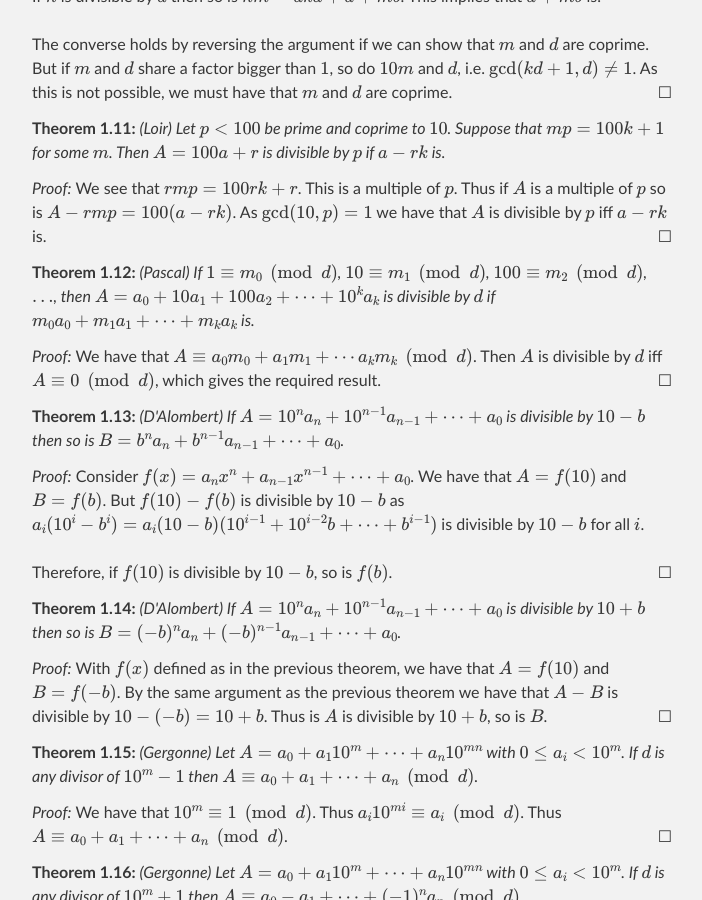
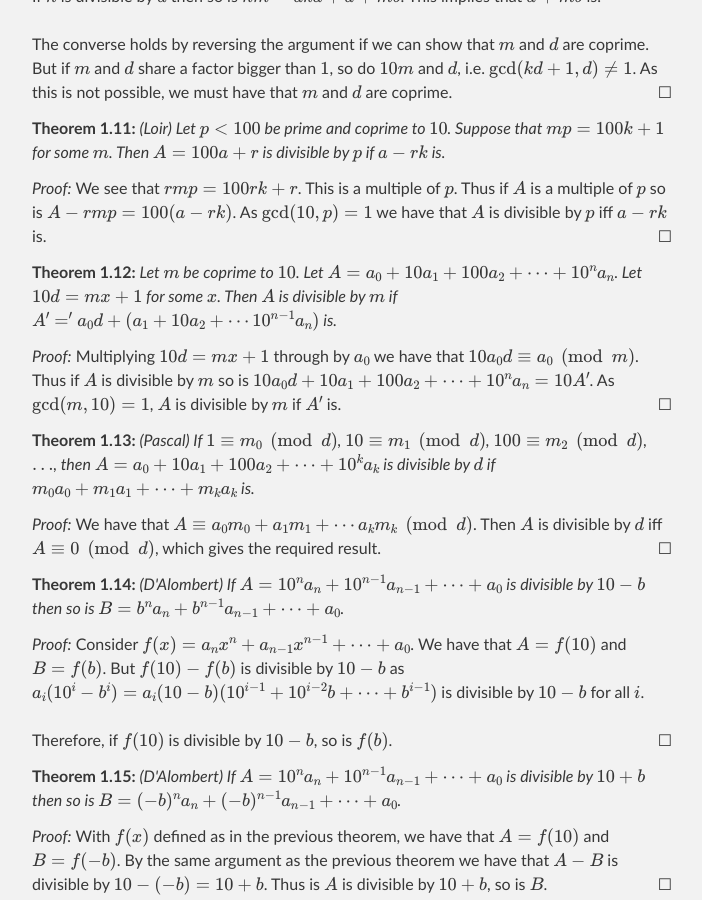
Before and after one commit to wbhart/SimpleMath, a Jekyll site: the page built from divisrules.html, in a window 1280 px wide and 900 px high, scrolled down 1672 px. Shown: the whole window, without its empty margins (288-990 px from the left). Built offline with Jekyll 4.4.1, drawn with Linux system fonts in a browser that asks for light colours; formulas are drawn with MathJax 3.

Commit message:
Update divisrules.html

```diff
--- a/divisrules.html
+++ b/divisrules.html
@@ -93,6 +93,15 @@ $A = 100a + r$ is divisible by $p$ if $a - rk$ is.
 
 <proof> We see that $rmp = 100rk + r$. This is a multiple of $p$. Thus if $A$ is a multiple of $p$ so is
 $A - rmp = 100(a - rk)$. As $\gcd(10, p) = 1$ we have that $A$ is divisible by $p$ iff $a - rk$ is.
+</proof>
+
+<theorem> Let $m$ be coprime to $10$. Let $A = a_0 + 10a_1 + 100a_2 + \cdots + 10^na_n$. Let $10d = mx + 1$ for some $x$.
+Then $A$ is divisible by $m$ if $A' = 'a_0d + (a_1 + 10a_2 + \cdots 10^{n-1}a_n)$ is.
+</theorem>
+
+<proof> Multiplying $10d = mx + 1$ through by $a_0$ we have that $10a_0d \equiv a_0 \pmod{m}$. Thus if $A$ is divisible
+by $m$ so is $10a_0d + 10a_1 + 100a_2 + \cdots + 10^na_n = 10A'$. As $\gcd(m, 10) = 1$, $A$ is divisible by $m$ if $A'$
+is.
 </proof>
 
 <theorem> (Pascal) If $1 \equiv m_0 \pmod{d}$, $10 \equiv m_1 \pmod{d}$, $100 \equiv m_2 \pmod{d}$, $\ldots$, then
```
